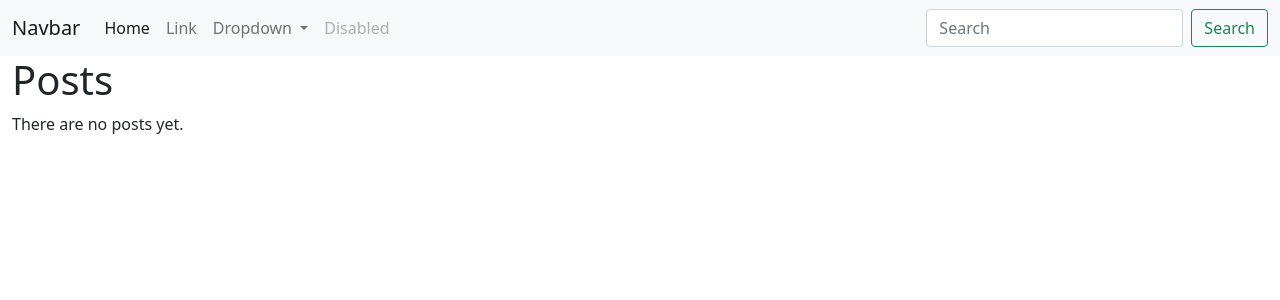
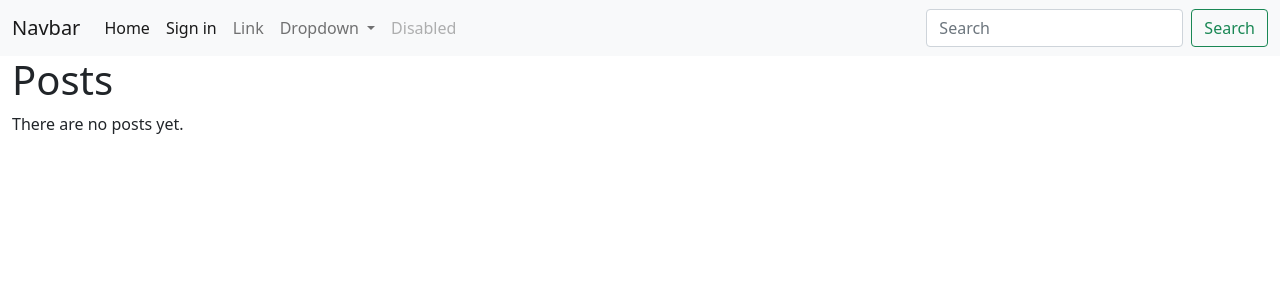
Before and after one commit to Dev-Sherlock/nello, a Django app: page /posts/ in a window 1280 px wide. Shown: the top 300 px of the page. Run offline with Django 3.2, Linux system fonts and the light colour scheme; data that the repository does not hold is empty.

Commit message:
added sign in link to navbar

```diff
--- a/parentnello/templates/parentnello/base.html
+++ b/parentnello/templates/parentnello/base.html
@@ -22,6 +22,9 @@
       <ul class="navbar-nav me-auto mb-2 mb-lg-0">
         <li class="nav-item">
           <a class="nav-link active" aria-current="page" href="#">Home</a>
+        </li>
+        <li class="nav-item">
+          <a class="nav-link active" aria-current="page" href="{% url 'login' %}">Sign in</a>
         </li>
         <li class="nav-item">
           <a class="nav-link" href="#">Link</a>
```
